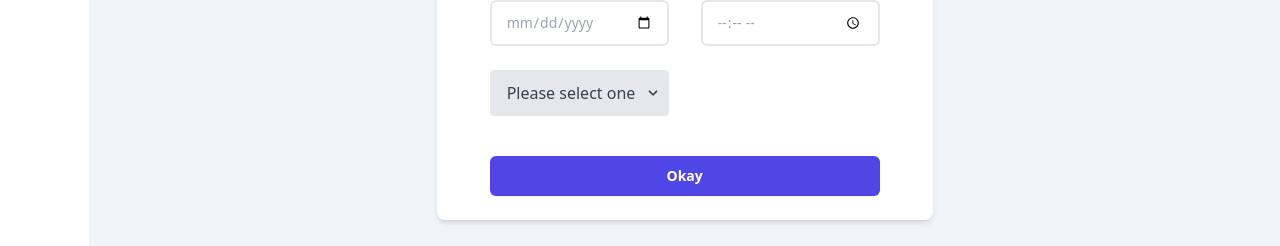
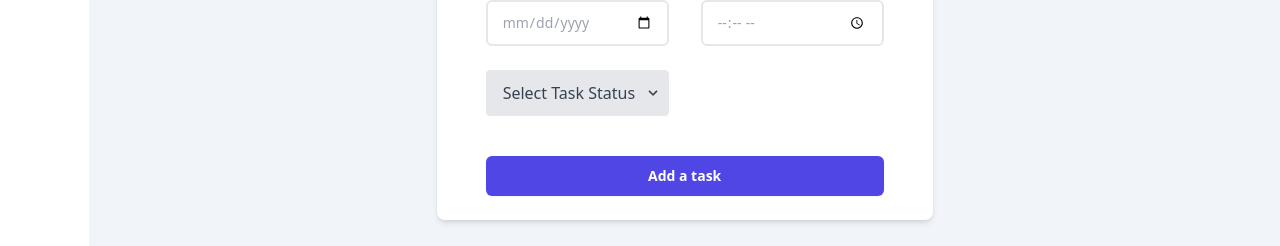
Before and after one commit to devBoison/taskmanager, a Vue app in the folder vue with router/newapp/: page /new in a window 1280 px wide. Shown: the part 396-642 px from the top of the page. Built offline with nearby package versions, Linux system fonts and the light colour scheme.

Commit message:
add rename todo button okay => Add a task

```diff
--- a/vue with router/newapp/src/components/views/ToDoEditor.vue
+++ b/vue with router/newapp/src/components/views/ToDoEditor.vue
@@ -47,7 +47,7 @@
 
     </div>
     <div class="mt-10">
-      <button type="submit" class="block w-full rounded-md bg-indigo-600 px-3.5 py-2.5 text-center text-sm font-semibold text-white shadow-sm hover:bg-indigo-500 focus-visible:outline focus-visible:outline-2 focus-visible:outline-offset-2 focus-visible:outline-indigo-600">Okay</button>
+      <button type="submit" class="block w-full rounded-md bg-indigo-600 px-3.5 py-2.5 text-center text-sm font-semibold text-white shadow-sm hover:bg-indigo-500 focus-visible:outline focus-visible:outline-2 focus-visible:outline-offset-2 focus-visible:outline-indigo-600">Add a task</button>
     </div>
   </form>
 </template>
--- a/vue with router/newapp/src/components/views/ToDoTaskForm.vue
+++ b/vue with router/newapp/src/components/views/ToDoTaskForm.vue
@@ -63,7 +63,7 @@
 
     <div class="relative">
         <select  v-model="status" class="hover:cursor-pointer block appearance-none w-full bg-gray-200 border border-gray-200 text-gray-700 py-3 px-4 pr-8 rounded leading-tight focus:outline-none focus:bg-white focus:border-gray-500" id="grid-state">
-          <option disabled value="">Please select one</option>
+          <option disabled value="">Select Task Status</option>
           <option value="todo">TODO</option>
           <option value="pending">PENDING</option>
           <option value="done">COMPLETED</option>
@@ -74,7 +74,7 @@
       </div>
     </div>
     <div class="mt-10">
-      <button type="submit" class="block w-full rounded-md bg-indigo-600 px-3.5 py-2.5 text-center text-sm font-semibold text-white shadow-sm hover:bg-indigo-500 focus-visible:outline focus-visible:outline-2 focus-visible:outline-offset-2 focus-visible:outline-indigo-600">Okay</button>
+      <button type="submit" class="block w-full rounded-md bg-indigo-600 px-3.5 py-2.5 text-center text-sm font-semibold text-white shadow-sm hover:bg-indigo-500 focus-visible:outline focus-visible:outline-2 focus-visible:outline-offset-2 focus-visible:outline-indigo-600">Add a task</button>
     </div>
   </form>
 </div>
```
